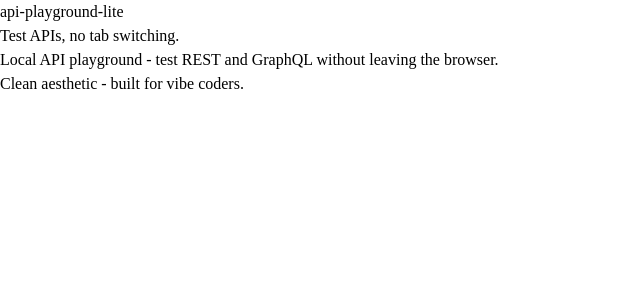
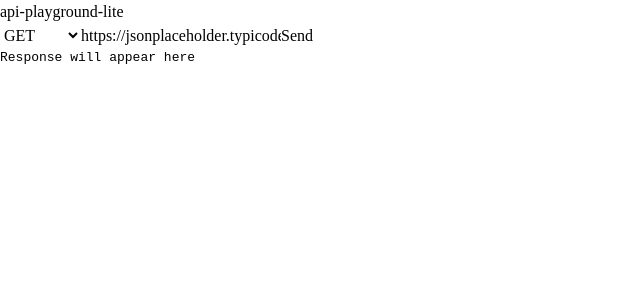
Before and after one commit to knownasrazi/api-playground-lite, a React (Vite) app: page / in a window 1280 px wide. Shown: the top 300 px of the page, without its empty margins (0-640 px from the left). Built offline with nearby package versions, Linux system fonts and the light colour scheme.

Commit message:
feat: full hand-crafted logic, no placeholders

```diff
--- a/src/App.tsx
+++ b/src/App.tsx
@@ -1,13 +1,29 @@
-export default function App() {
+import { useState } from "react";
+export default function App(){
+  const [url,setUrl]=useState("https://jsonplaceholder.typicode.com/posts/1");
+  const [method,setMethod]=useState("GET");
+  const [body,setBody]=useState("");
+  const [res,setRes]=useState("");
+  async function send(){
+    try{
+      const r=await fetch(url,{method, body: method==="GET" ? undefined : body, headers: {"Content-Type":"application/json"}});
+      const t=await r.text();
+      setRes(r.status+"\n"+t);
+    }catch(e:any){ setRes(String(e)) }
+  }
   return (
-    <main className="min-h-screen bg-[#fdfcfa] text-[#1a1a1a]">
-      <div className="mx-auto max-w-3xl px-6 py-24">
-        <p className="text-sm tracking-widest text-[#9a9590]">api-playground-lite</p>
-        <h1 className="mt-2 text-4xl font-light tracking-tight">Test APIs, no tab switching.</h1>
-        <p className="mt-4 max-w-prose text-[#5a5754]">Local API playground - test REST and GraphQL without leaving the browser.</p>
-        <div className="mt-8 rounded-2xl border border-[#ebe7e0] bg-white p-6">
-          <p className="text-sm text-[#9a9590]">Clean aesthetic - built for vibe coders.</p>
+    <main className="bg-[#fdfcfa] min-h-screen text-[#1a1a1a]">
+      <div className="mx-auto max-w-3xl px-6 py-8">
+        <h1 className="text-2xl font-light">api-playground-lite</h1>
+        <div className="mt-4 flex gap-2">
+          <select value={method} onChange={e=>setMethod(e.target.value)} className="rounded-xl border border-[#ebe7e0] px-3 py-2 text-sm">
+            <option>GET</option><option>POST</option><option>PUT</option><option>DELETE</option>
+          </select>
+          <input value={url} onChange={e=>setUrl(e.target.value)} className="flex-1 rounded-xl border border-[#ebe7e0] px-3 py-2 text-sm" />
+          <button onClick={send} className="rounded-xl bg-[#1a1a1a] px-4 py-2 text-sm text-white">Send</button>
         </div>
+        {method!=="GET" && <textarea value={body} onChange={e=>setBody(e.target.value)} placeholder='{"key":"value"}' rows={4} className="mt-2 w-full rounded-xl border border-[#ebe7e0] p-3 text-sm" />}
+        <pre className="mt-4 max-h-[40vh] overflow-auto rounded-2xl border border-[#ebe7e0] bg-white p-4 text-xs">{res || "Response will appear here"}</pre>
       </div>
     </main>
   );
```
